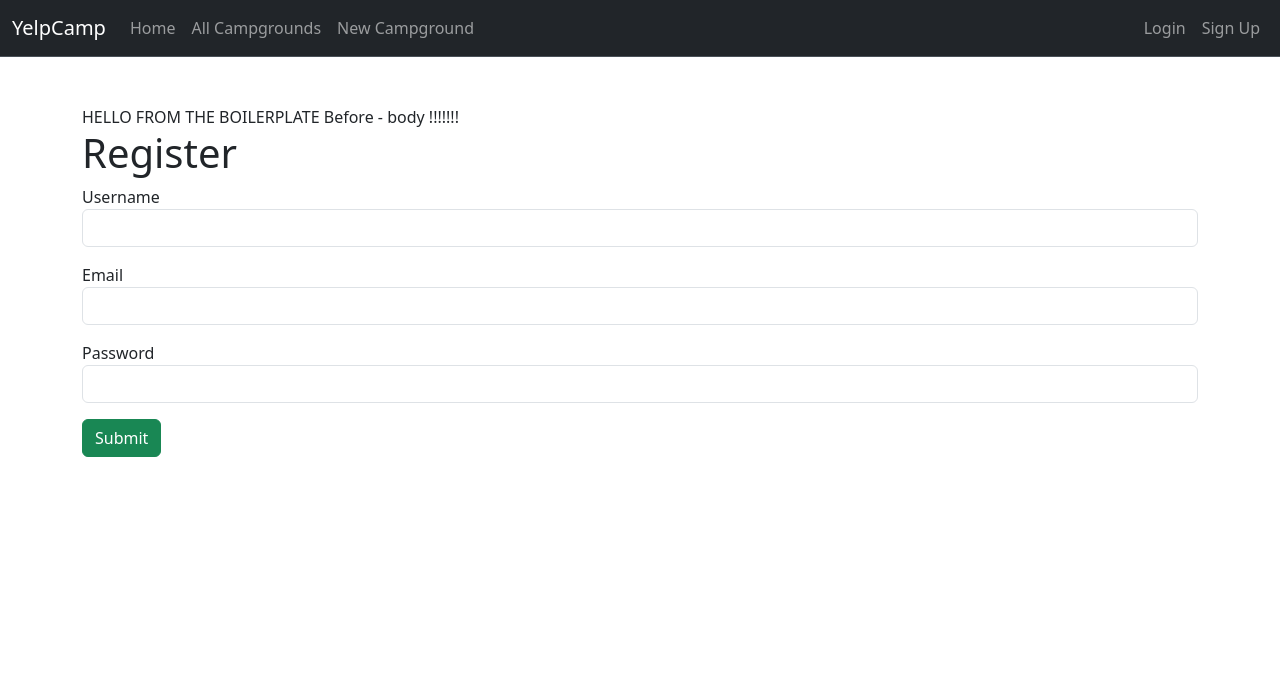
After one commit to EverettVincent/YelpCamp, a Node project: template views/users/register.ejs in a window 1280 px wide. The commit adds this page. Shown: the top 697 px of the page. Run offline with Node 20 templates, Linux system fonts and the light colour scheme; the template is opened without the code that fills it, so the values that code supplies are empty; some libraries are stand-ins or nearby versions.

Commit message:
Add Passport and login middleware and Refresh git tracking.

```diff
--- a/app.js
+++ b/app.js
@@ -13,6 +13,11 @@ import { catchAsync } from "./utils/catchAsync.js";
 import { ExpressError } from "./utils/ExpressError.js";
 import { campgroundRoutes } from "./routes/campgrounds.js";
 import { reviewRoutes } from "./routes/reviews.js";
+import { userRoutes } from "./routes/users.js";
+
+import passport from "passport";
+import LocalStrategy from "passport-local";
+import User from "./models/user.js";
 
 // // from a named export
 // import { Campground } from "./models/campground.js"; // import the model from campground.js file
@@ -35,6 +40,7 @@ app.use(express.urlencoded({ extended: true })); // need this to make express pa
 app.use(express.json());
 app.use(express.static(path.join("public"))); // to use the static assets in the public dir
 
+
 const sessionConfig = {
   secret: "thisshouldbeabettersecret!",
   resave: false,
@@ -47,6 +53,22 @@ const sessionConfig = {
 }
 app.use(session(sessionConfig));  // to use session cookies
 app.use(flash());
+
+app.use(passport.initialize());
+app.use(passport.session());
+// passport.use(new LocalStrategy(User.authenticate()));
+passport.use(
+  new LocalStrategy(
+    {
+      usernameField: "formUsername",
+      passwordField: "formPassword"
+    },
+    User.authenticate()
+  )
+);
+
+passport.serializeUser(User.serializeUser());
+passport.deserializeUser(User.deserializeUser());
 
 // connect with mongoose to mongoDB
 // mongoose
@@ -72,16 +94,26 @@ mongoose
 
 // ---------------- Middleware -----------------------------------------------
 app.use((req, res, next) => {
-  console.log("\n\n Middleware success message call \n\n");
+    console.log("\n\n Middleware Locals \n\n");
+    console.log(req.session);
+  res.locals.currentUser = req.user;          // from passport
   res.locals.success = req.flash("success");  // every request, if flash message, will have access under the key "success"
   res.locals.error = req.flash("error");       // every request, if flash message, will have access under the key "error"
   next();
 });
 
+app.get("/fakeUser", async (req, res) => {
+  const newUser = new User({ email: "colttt@gmail.com", username: "colttt" });
+  const registeredUser = await User.register(newUser, "chicken");
+  res.send(registeredUser);
+});
+
 // ---------------- From Routes Files ----------------------------------------
+app.use("/", userRoutes);
 app.use("/campgrounds", campgroundRoutes);
 app.use("/campgrounds/:id/reviews", reviewRoutes);  // added mergeParams paramater in routes/reviews.js
 // app.use("/campgrounds", reviewRoutes);
+
 
 app.get("/", (req, res) => {
   console.log("Home Route Hit - HELLO FROM YELP CAMP!");
--- a/package.json
+++ b/package.json
@@ -20,6 +20,9 @@
     "express-session": "^1.19.0",
     "joi": "^18.2.9",
     "method-override": "^3.0.0",
-    "mongoose": "^9.10.1"
+    "mongoose": "^9.12.1",
+    "passport": "^0.7.0",
+    "passport-local": "^1.0.0",
+    "passport-local-mongoose": "^9.2.1"
   }
 }
--- a/views/layouts/boilerplate.ejs
+++ b/views/layouts/boilerplate.ejs
@@ -13,6 +13,7 @@
 
   <main class="container mt-5">
     <%- include("../partials/flash.ejs") %> <%# flash the success message from middleware from the partial flash.ejs %>
+    HELLO FROM THE BOILERPLATE Before - body !!!!!!!
     <%- body  %>
   </main>
 
--- a/views/partials/navbar.ejs
+++ b/views/partials/navbar.ejs
@@ -10,7 +10,14 @@
         <a class="nav-link" href="/">Home</a>
         <a class="nav-link" href="/campgrounds">All Campgrounds</a>
         <a class="nav-link" href="/campgrounds/new">New Campground</a>
-        <a class="nav-link disabled" aria-disabled="true">Disabled</a>
+      </div>
+      <div class="navbar-nav ms-auto">
+        <% if (!currentUser) { %>
+          <a class="nav-link" href="/login">Login</a>
+          <a class="nav-link" href="/register">Sign Up</a>
+        <% } else { %>
+          <a class="nav-link" href="/logout">Logout</a>
+        <% } %>
       </div>
     </div>
   </div>
--- /dev/null
+++ b/views/users/register.ejs
@@ -0,0 +1,28 @@
+<%# views/users/register.ejs %>
+<% layout("layouts/boilerplate.ejs") %>
+
+<h1>Register</h1>
+<form action="/register" method="POST" class="validated-form" novalidate>
+  <div class="mb-3">
+    <label for="username">Username</label>
+    <input type="text" class="form-control" id="username" name="formUsername" required>
+    <div class="valid-feedback">
+      Looks good!
+    </div>
+  </div>
+  <div class="mb-3">
+    <label for="email">Email</label>
+    <input type="email" class="form-control" id="email" name="formEmail" required>
+    <div class="valid-feedback">
+      Looks good!
+    </div>
+  </div>
+  <div class="mb-3">
+    <label for="password">Password</label>
+    <input type="password" class="form-control" id="password" name="formPassword" required>
+    <div class="valid-feedback">
+      Looks good!
+    </div>
+  </div>
+  <button class="btn btn-success">Submit</button>
+</form>
```
Also changed, not shown: middleware.js (added, +24 -0 lines), models/user.js (added, +19 -0 lines), routes/campgrounds.js (+8 -1 lines), routes/users.js (added, +104 -0 lines), views/users/login.ejs (added, +22 -0 lines), 2 other files.
